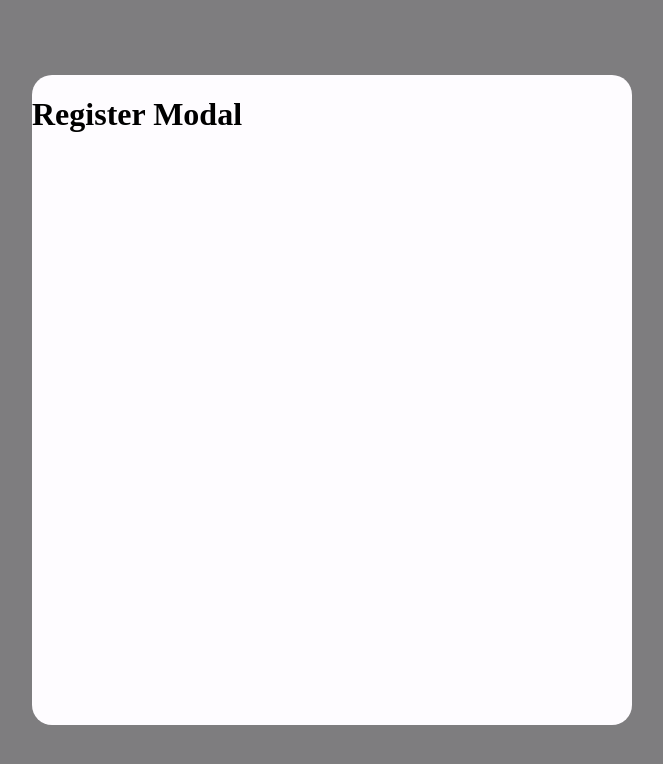
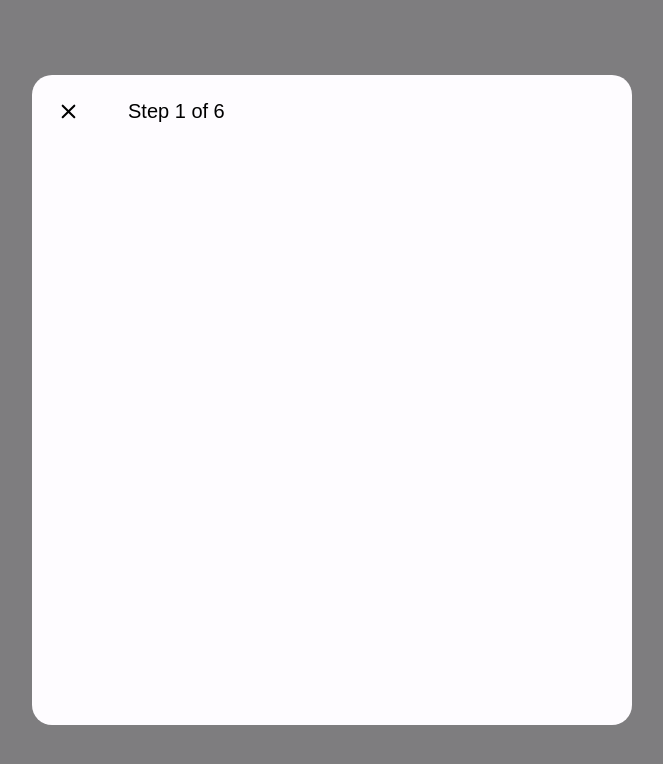
Before and after one commit to BelugaWhaleSam/conference-frontend, a React (Create React App) app: page / in a window 1280 px wide. Shown: the top 764 px of the page, without its empty margins (308-971 px from the left). Built offline with nearby package versions, Linux system fonts and the light colour scheme.

Commit message:
register-step-modal

```diff
--- a/src/features/register/components/RegisterModal/RegisterModal.tsx
+++ b/src/features/register/components/RegisterModal/RegisterModal.tsx
@@ -1,13 +1,15 @@
 import React from 'react'
 import { Modal } from '../../../../components/Modal/Modal'
+import { RegsitrationStepCounter } from '../RegisterStepCounter/RegsitrationStepCounter';
 
 import './RegisterModal.css';
+
 export const RegisterModal:React.FC = () => {
   return (
-    <div className="register-modal">
-       <Modal>
-         <h1>Register Modal</h1>
-       </Modal>
-    </div>
+    <Modal>
+      <div className="register-modal">
+         <RegsitrationStepCounter step={1}/>
+      </div>
+    </Modal>
   )
 }
--- /dev/null
+++ b/src/features/register/components/RegisterStepCounter/RegisterStepCounter.css
@@ -0,0 +1,33 @@
+.reg-step-counter-container {
+    z-index: 2;
+    width: 100%;
+    display: flex;
+    flex-direction: row;
+    align-items: center;
+    padding: 16px;
+}
+
+.reg-step-counter-btn {
+    z-index: 2;
+    height: 40px;
+    width: 40px;
+    display: flex;
+    margin-right: 40px;
+    justify-content: center;
+    align-items: center;
+}
+
+.reg-step-counter-btn:hover {
+    z-index: 3;
+    background-color: rgba(0,0,0,0.1);
+    border-radius: 100%;
+    cursor: pointer;
+}
+
+.reg-step-number {
+    margin: 0;
+    padding: 0;
+    font-family: 'Ubuntu', sans-serif;
+    font-weight: 500;
+    font-size: 20px;
+}
--- /dev/null
+++ b/src/features/register/components/RegisterStepCounter/RegsitrationStepCounter.tsx
@@ -0,0 +1,20 @@
+import React from 'react'
+
+import { displayIcon } from '../../utils/RegisterStepUtils';
+
+import './RegisterStepCounter.css'
+
+interface RegisterStepProps {
+    step: number;
+}
+
+export const RegsitrationStepCounter:React.FC<RegisterStepProps> = ({step}) => {
+  return (
+    <div className="reg-step-counter-container">
+      <div className="reg-step-counter-btn">
+        {displayIcon(step)}
+      </div>
+        <span className="reg-step-number">Step {step} of  6</span>
+    </div>
+  )
+}
--- /dev/null
+++ b/src/features/register/utils/RegisterStepUtils.tsx
@@ -0,0 +1,21 @@
+import { ClearRounded, ArrowBackRounded } from '@mui/icons-material'
+
+export const displayIcon = (step: number):JSX.Element => {
+
+    switch(step) {
+        case 1:
+            return <ClearRounded sx={{fontSize:25}} />
+        case 2:
+            return <ArrowBackRounded sx={{fontSize:25}}/>
+        case 3:
+            return <ArrowBackRounded sx={{fontSize:25}}/>
+        case 4:
+            return <></>;
+        case 5:
+            return <ArrowBackRounded sx={{fontSize:25}}/>
+        case 6:
+            return <></>;
+        default:
+            return <></>;
+    }
+}
```
